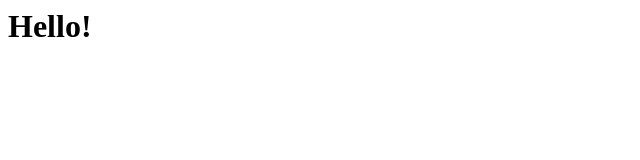
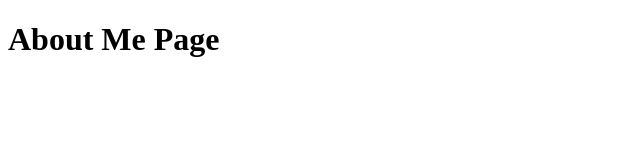
Before and after one commit to CharlesMarcusSmith/AboutMeSite, a plain HTML site: page index.html in a window 1280 px wide. Shown: the whole page, without its empty margins (0-640 px from the left). Drawn offline with Linux system fonts and the light colour scheme.

Commit message:
New Basic webpage created.

```diff
--- a/index.html
+++ b/index.html
@@ -1 +1,12 @@
-<h1>Hello!</h1>
+<!DOCTYPE html>
+<html lang="en">
+<head>
+    <meta charset="UTF-8">
+    <meta name="viewport" content="width=device-width, initial-scale=1.0">
+    <title>About Me</title>
+    <h1>About Me Page</h1>
+</head>
+<body>
+
+</body>
+</html>
```
